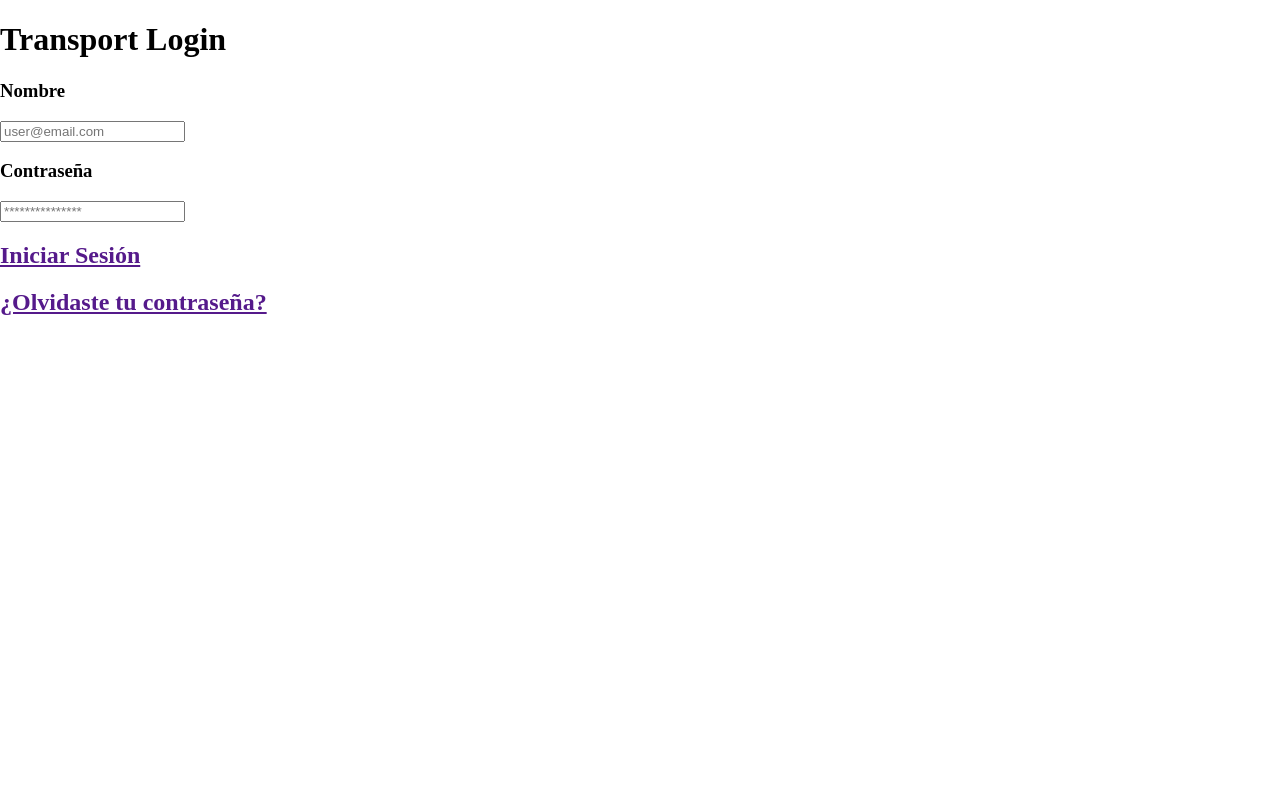
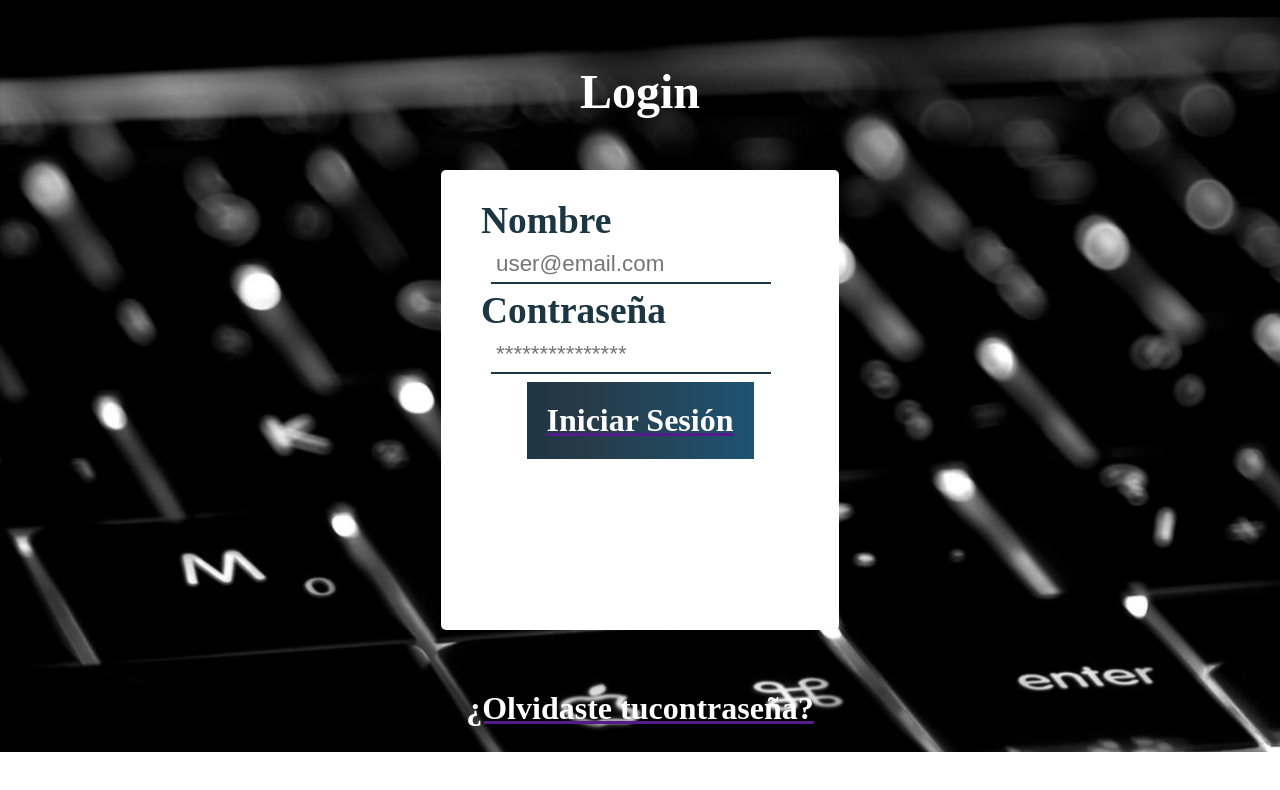
Before and after one commit to brahianf/LoginTech, a plain HTML site: page index.html in a window 1280 px wide. Drawn offline with Linux system fonts and the light colour scheme; files that its build step writes are made by us from their sources.

Commit message:
StyleMain Css

```diff
--- a/css/styleMain.css
+++ b/css/styleMain.css
@@ -1,4 +1,112 @@
 body {
     margin: 0;
     border: 0;
+    background-image: url('../images/wall-Paper.jpg');
+    background-repeat: no-repeat;
+    object-fit: cover;
+    background-size: cover;
+    padding-top: 3%;
 }
+
+.login-container{
+    display: grid;
+    grid-template-rows: 15% 70% 15%;
+    justify-items: center;
+    align-items: center;
+    gap:5px
+}
+
+.dates-container{
+    margin: 10px;
+    padding: 30px;
+    height: 80%;
+    font-size: 2em;
+    background-color: white;
+    color: black;
+    border-radius: 5px;
+    display: grid;
+    grid-template-rows: 10% 10% 10% 10% 20%;
+    gap: 5px;
+    grid-template-areas:
+    "A"
+    "B"
+    "C"
+    "D"
+    "E";
+    justify-items: center;
+}
+
+.title h1 {
+    color: white;
+    font-size: 3em;
+}
+
+.hname{
+    grid-area: A;
+    margin: 10px;
+    border: 0;
+    color:#1c3643;
+    justify-self: start;
+    align-self: center;
+}
+
+.nickname{
+    grid-area: B;
+    margin: 20px;
+    border: 0px;
+    padding: 5px;
+    width: 80%;
+    font-size: .7em;
+    border-bottom: 2px solid #1c3643;
+    justify-self: start;
+    align-self: center;
+}
+
+.hpass {
+    grid-area: C;
+    margin: 10px;
+    border: 0;
+    color:#1c3643;
+    justify-self: start;
+    align-self: center;
+}
+
+.pass{
+    grid-area: D;
+    margin: 20px;
+    border: 0;
+    padding: 5px;
+    font-size: .7em;
+    width: 80%;
+    border-bottom: 2px solid #1c3643;
+    justify-self: start;
+    align-self: center;
+}
+
+.button-login{
+    grid-area: E;
+    margin: 0;
+    border: 0;
+    align-self: center;
+}
+
+.button-login h2{
+    margin: 0;
+    border: 0;
+    color: white;
+    text-decoration: none;
+    font-size: 1em;
+}
+
+.button-login{
+    margin: 10px;
+    border: 0px;
+    padding: 20px;
+    background:linear-gradient(90deg,#1c3643,#273b47 25%,#1e5372)
+}
+
+.msj-password h2{
+    color: white;
+    text-decoration: none;
+    font-size: 2em;
+}
--- a/index.html
+++ b/index.html
@@ -4,26 +4,30 @@
     <meta charset="UTF-8">
     <meta name="viewport" content="width=device-width, initial-scale=1.0">
     <title>Login</title>
-    <link rel="stylesheet" href="styleMain.css">
+    <link rel="stylesheet" href="./css/styleMain.css">
 </head>
 <body>
+    <section class="login-container">
         <div class="title">
-        <h1>Transport Login </h1>
+            <h1>Login </h1>
         </div>
 
         <section class="dates-container">
-        <h3>Nombre</h2>
+            <h3 class="hname">Nombre</h3>
             <input class="nickname" placeholder="user@email.com"> </input>
-        <h3>Contraseña</h2>
+            <h3 class="hpass">Contrase&ntilde;a</h3>
             <input class="pass" placeholder="***************"> </input>
+            <div  class="button-login">
+                <a href=""><h2>Iniciar Sesión</h2></a>
+            </div>
         </section>
 
-    <section class="button-login">
-        <a href=""><h2>Iniciar Sesión</h2></a>
+        <div class="msj-password">
+            <a href=""><h2>¿Olvidaste tucontrase&ntilde;a?</h2></a>
+        </div>
     </section>
+    <footer>
 
-    <div class="password">
-        <a href=""><h2>¿Olvidaste tu contraseña?</h2></a>
-    </div>
+    </footer>
 </body>
 </html>
```
Also changed, not shown: images/wall-Paper.jpg (added). Lines whose indentation alone changed are shown as unchanged.
